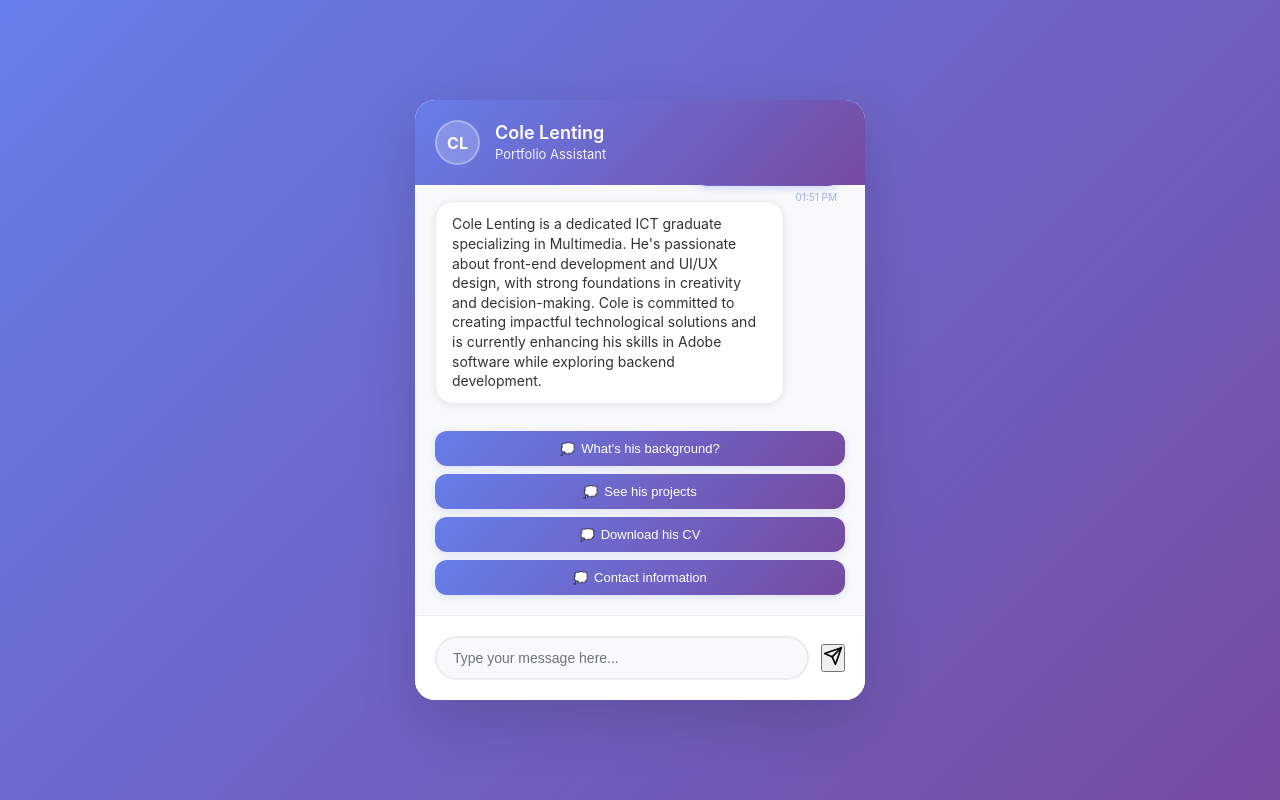
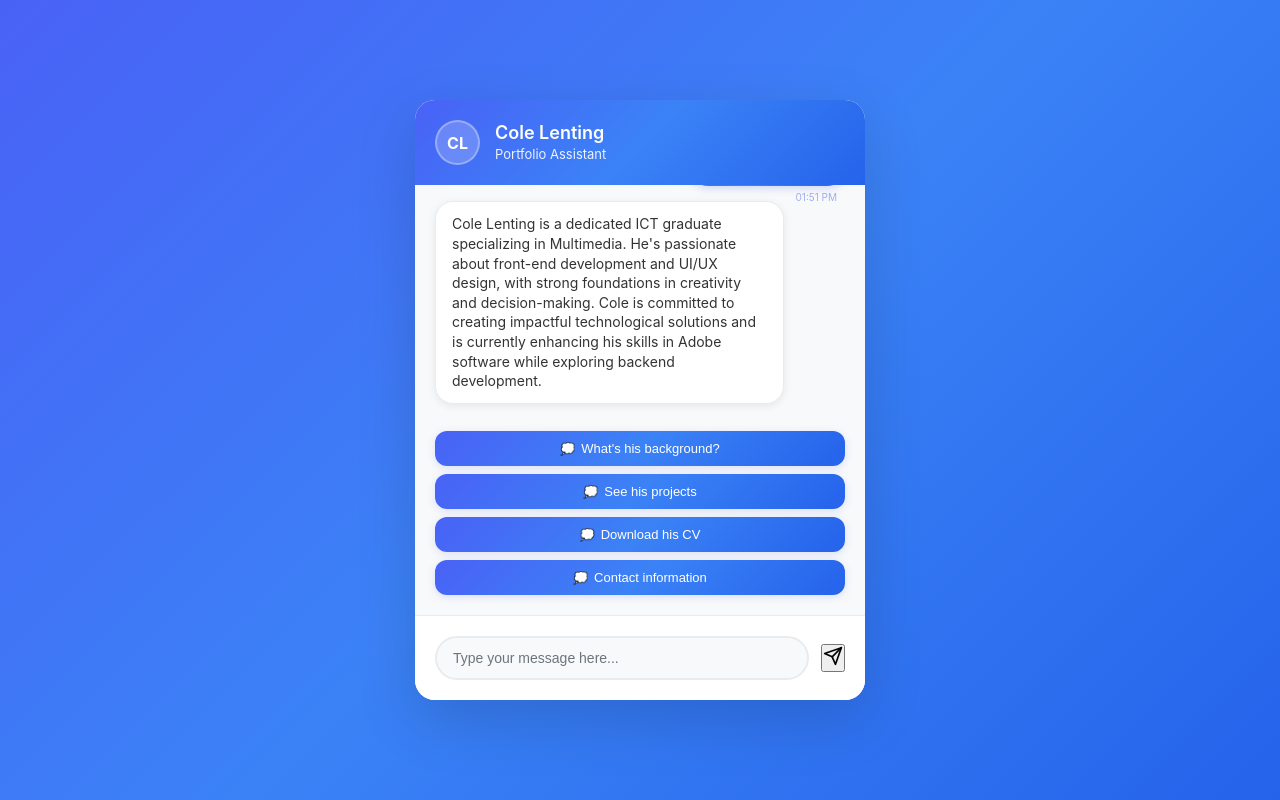
Before and after one commit to coleLenting/chatBot, a plain HTML site: page index.html in a window 1280 px wide. Both pictures are taken after a click on the button "Tell me about Cole". Drawn offline with Linux system fonts and the light colour scheme.

Commit message:
Update styles.css

```diff
--- a/styles.css
+++ b/styles.css
@@ -6,7 +6,7 @@
 
 body {
     font-family: -apple-system, BlinkMacSystemFont, 'Segoe UI', Roboto, Oxygen, Ubuntu, Cantarell, sans-serif;
-    background: linear-gradient(135deg, #667eea 0%, #764ba2 100%);
+    background: linear-gradient(135deg, #4962f6 0%, #3b82f6 50%, #2563eb 100%);
     height: 100vh;
     display: flex;
     justify-content: center;
@@ -28,7 +28,7 @@ body {
 }
 
 .chat-header {
-    background: linear-gradient(135deg, #667eea 0%, #764ba2 100%);
+    background: linear-gradient(135deg, #4962f6 0%, #3b82f6 50%, #2563eb 100%);
     color: white;
     padding: 20px;
     display: flex;
@@ -108,7 +108,7 @@ body {
 }
 
 .user-message {
-    background: linear-gradient(135deg, #667eea 0%, #764ba2 100%);
+    background: linear-gradient(135deg, #4962f6 0%, #3b82f6 50%, #2563eb 100%);
     color: white;
     align-self: flex-end;
     margin-left: auto;
@@ -143,7 +143,7 @@ body {
 }
 
 .option-button {
-    background: linear-gradient(135deg, #667eea 0%, #764ba2 100%);
+    background: linear-gradient(135deg, #4962f6 0%, #3b82f6 50%, #2563eb 100%);
     color: white;
     border: none;
     padding: 10px 16px;
@@ -363,7 +363,7 @@ body {
     border-left: 4px solid #667eea;
     width: 45px;
     height: 45px;
-    background: linear-gradient(135deg, #667eea 0%, #764ba2 100%);
+    background: linear-gradient(135deg, #4962f6 0%, #3b82f6 50%, #2563eb 100%);
     border: none;
     border-radius: 50%;
     cursor: pointer;
```
